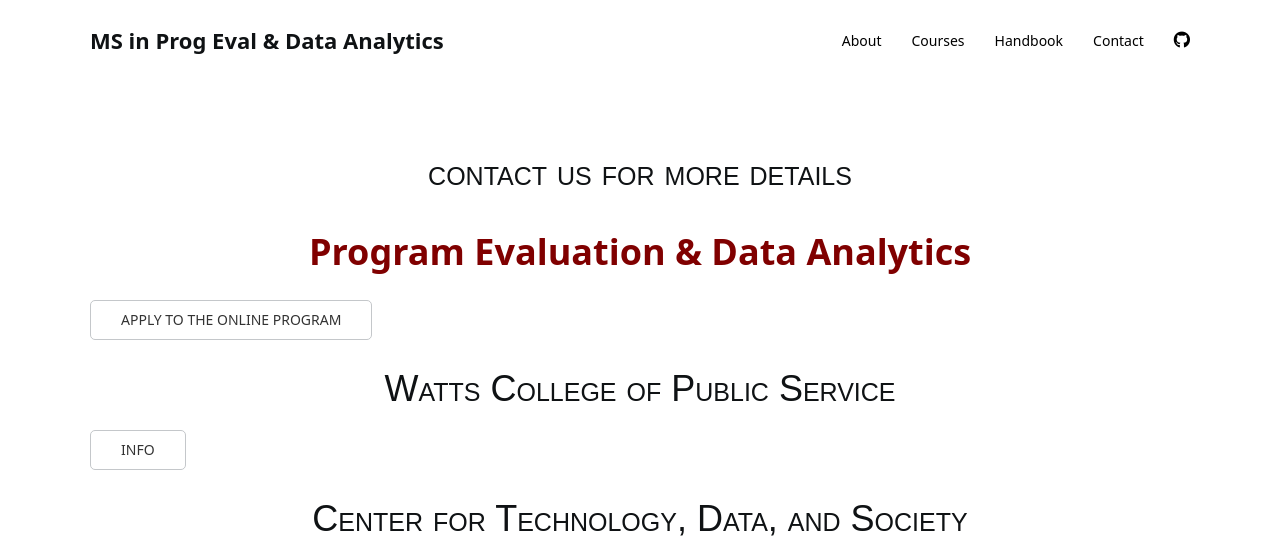
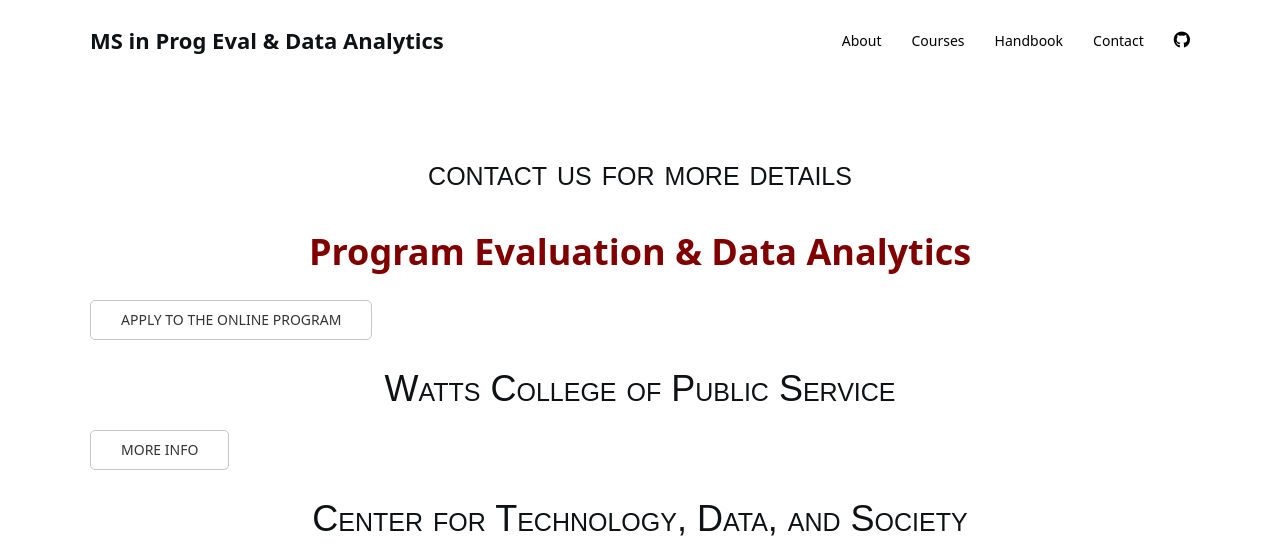
Before and after one commit to DS4PS/ms-prog-eval-data-analytics, a Jekyll site: the page built from contact.md, in a window 1280 px wide and 947 px high. Shown: the top 559 px of the window. Built offline with Jekyll 4.4.1, drawn with Linux system fonts in a browser that asks for light colours; nearby versions of some CDN libraries; a style sheet for code colours, icons or effects is not loaded.

Commit message:
Update contact.md

```diff
--- a/contact.md
+++ b/contact.md
@@ -43,7 +43,7 @@ img {
 
 ## Watts College of Public Service
 
-<a class="uk-button uk-button-default" href="https://publicservice.asu.edu/programs/ms/program-evaluation-and-data-analytics-ms">INFO</a>
+<a class="uk-button uk-button-default" href="https://publicservice.asu.edu/programs/ms/program-evaluation-and-data-analytics-ms">MORE INFO</a>
 
 ## Center for Technology, Data, and Society
 
```
